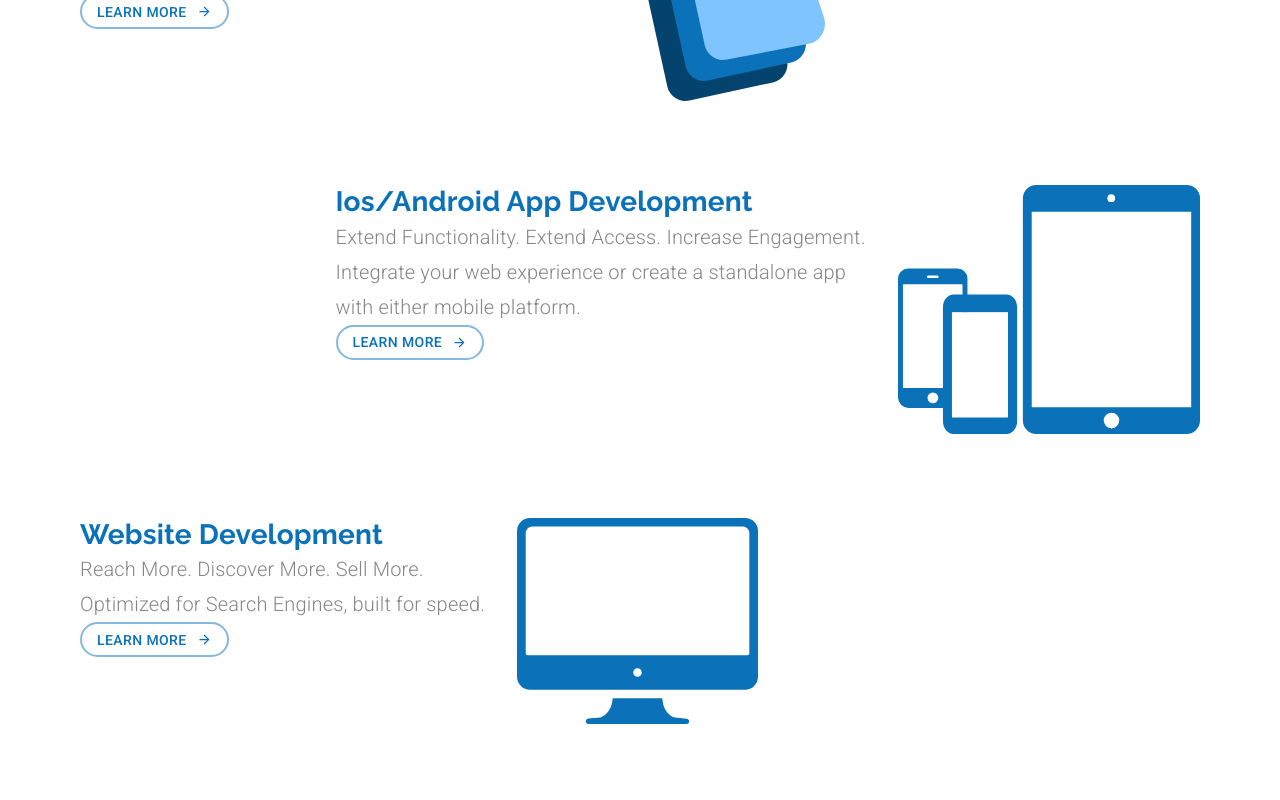
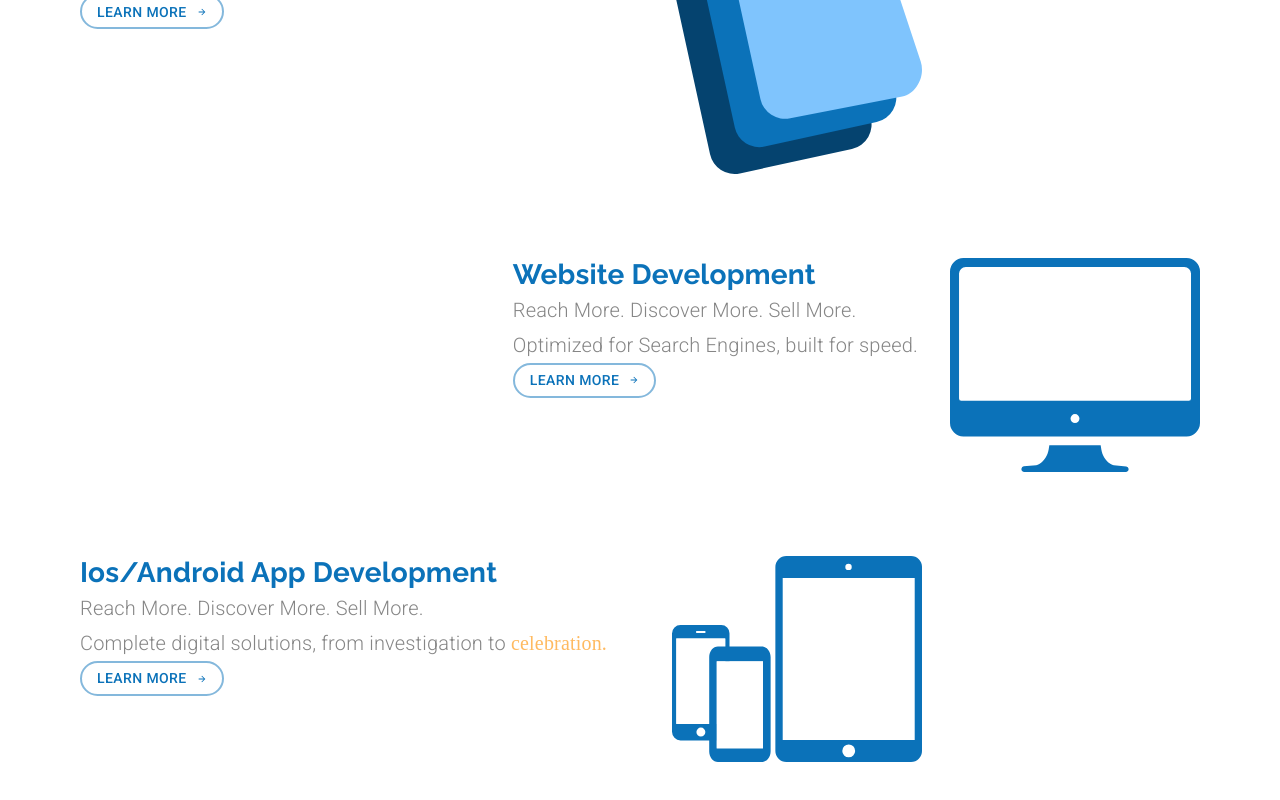
Before and after one commit to atenaaa/material-app, a React (Create React App) app: page / in a window 1280 px wide. Shown: the part 808-1608 px from the top of the page. Built offline with nearby package versions, Linux system fonts and the light colour scheme.

Commit message:
refactor page and change responive design

```diff
--- a/src/LandingPage.jsx
+++ b/src/LandingPage.jsx
@@ -13,9 +13,9 @@ import CardContent from '@mui/material/CardContent';
 import CallToAction from "../src/components/ui/CallToAction"
 
 import animationData from "./animations/landinganimation/data";
-import customsofware from "../src/assets/CustomSoftwareIcon.svg";
-import mobileAppIcon from "../src/assets/mobileIcon.svg";
-import webSiteIcon from "../src/assets/websiteIcon.svg";
+import customSoftwareIcon from "../src/assets/CustomSoftwareIcon.svg";
+import mobileAppsIcon from "../src/assets/mobileIcon.svg";
+import websitesIcon from "../src/assets/websiteIcon.svg";
 import revelotionBackground from "../src/assets/repeatingBackground.svg"
 import infoBackground from "../src/assets/infoBackground.svg"
 
@@ -122,10 +122,11 @@ const useStyle = makeStyles((theme) => ({
 
 }));
 
-function LandingPage( ) {
+function LandingPage({setSelectedIndex,setValue} ) {
   const classes = useStyle();
   const theme = useTheme();
-  const machesSm = useMediaQuery(theme.breakpoints.down("sm"));
+  const matchesSM = useMediaQuery(theme.breakpoints.down("sm"));
+
 
 
   const defaultOptions = {
@@ -141,7 +142,7 @@ function LandingPage( ) {
       container
       direction="column"
       className={classes.mainContainer}
-      justify={machesSm ? "center" : undefined}
+      justify={matchesSM ? "center" : undefined}
     >
       <Grid item>
         {/*--hero block--*/}
@@ -187,101 +188,75 @@ function LandingPage( ) {
       </Grid>
       <Grid item>
         {/* --custom software block -- */}
-        <Grid container direction="row" className={classes.servicesContainer}>
+        <Grid
+       container
+       direction="row"
+       justifyContent={matchesSM ? "center" : undefined}
+       className={classes.servicesContainer}
+       style={{marginButton:"10em"}}
+     >
        <Grid
          item
+
          style={{
-              marginLeft: machesSm ? 0 : "5em",
-              textAlign: machesSm ? "center" : undefined,
+            marginLeft: matchesSM ? 0 : "5em",
+           textAlign: matchesSM ? "center" : undefined,
+           width: matchesSM ? undefined : "35em"
          }}
        >
          <Typography variant="h4">Custom Software Development</Typography>
          <Typography variant="subtitle1" className={classes.subtitle}>
-              Save Energy. Save Time. Save Money.
+           Reach More. Discover More. Sell More.
          </Typography>
          <Typography variant="subtitle1">
               Complete digital solutions, from investigation to{" "}
               <span className={classes.specialText}>celebration.</span>
             </Typography>
-            <Button variant="outlined" className={classes.learnButton}
+         <Button
            component={Link}
            to="/customsoftware"
+           variant="outlined"
+           className={classes.learnButton}
+           onClick={() => {
+             setValue(1);
+             setSelectedIndex(3);
+           }}
          >
-
-              <span style={{ marginRight: "10px" }}>Learn More</span>
+           <span style={{ marginRight: 10 }}>Learn More</span>
            <ButtonArrow
-                width={15}
-                height={15}
+             width={10}
+             height={10}
              fill={theme.palette.common.blue}
+             component={Link}
+             to="/services"
            />
          </Button>
        </Grid>
-          <Grid item>
+       <Grid item style={{
+           marginRight: matchesSM ? 0 : "5em",}}>
          <img
            className={classes.icon}
-              src={customsofware}
-              alt="custo software"
+           alt="website icon"
+           src={customSoftwareIcon }
+           width="250em"
          />
        </Grid>
      </Grid>
       </Grid>
+
       <Grid item>
-        {/* -- ios/android block -- */}
+     {/*-----Websites Block-----*/}
      <Grid
        container
        direction="row"
+       justifyContent={matchesSM ? "center" : "flex-end"}
        className={classes.servicesContainer}
-          justifyContent={machesSm ? "center" : "flex-end"}
+       style={{marginButton:"10em"}}
      >
        <Grid
          item
          style={{
-              marginLeft: machesSm ? 0 : "5em",
-              textAlign: machesSm ? "center" : undefined,
-            }}
-          >
-            <Typography variant="h4">Ios/Android App Development</Typography>
-            <Typography variant="subtitle1" className={classes.subtitle}>
-              Extend Functionality. Extend Access. Increase Engagement.
-            </Typography>
-            <Typography variant="subtitle1">
-              Integrate your web experience or create a standalone app
-              {machesSm ? null : <br />}with either mobile platform.
-            </Typography>
-            <Button variant="outlined"
-             component={Link}
-              to="/mobileapps" className={classes.learnButton}>
-              {" "}
-              <span style={{ marginRight: "10px" }}>Learn More</span>
-              <ButtonArrow
-                width={15}
-                height={15}
-                fill={theme.palette.common.blue}
-              />
-            </Button>
-          </Grid>
-          <Grid item  style={{ marginRight: machesSm ? 0 : "5em" }}>
-            <img
-              className={classes.icon}
-              src={mobileAppIcon}
-              alt="custo software"
-            />
-          </Grid>
-        </Grid>
-      </Grid>
-      <Grid item>
-        {/* --custom software block -- */}
-        <Grid
-          container
-          direction="row"
-          className={classes.servicesContainer}
-          justify={machesSm ? "center" : undefined}
-        >
-          <Grid
-            item
-            style={{
-              marginLeft: machesSm ? 0 : "5em",
-              textAlign: machesSm ? "center" : undefined,
+           textAlign: matchesSM ? "center" : undefined
          }}
        >
          <Typography variant="h4">Website Development</Typography>
@@ -291,24 +266,93 @@ function LandingPage( ) {
          <Typography variant="subtitle1">
            Optimized for Search Engines, built for speed.
          </Typography>
-            <Button variant="outlined"
+         <Button
+           component={Link}
+           to="/websites"
+           variant="outlined"
            className={classes.learnButton}
-               component={Link}
-               to="/websites">
-
-              <span style={{ marginRight: "10px" }}>Learn More</span>
+           onClick={() => {
+             setValue(1);
+             setSelectedIndex(3);
+           }}
+         >
+           <span style={{ marginRight: 10 }} mt={2} mb={2}>Learn More</span>
            <ButtonArrow
-                width={15}
-                height={15}
+             width={10}
+             height={10}
              fill={theme.palette.common.blue}
            />
          </Button>
        </Grid>
-          <Grid item>
-            <img className={classes.icon} src={webSiteIcon} alt="website" />
+       <Grid item style={{
+           marginRight: matchesSM ? 0 : "5em",}}>
+         <img
+           className={classes.icon}
+           alt="website icon"
+           src={websitesIcon}
+           width="250em"
+         />
        </Grid>
      </Grid>
    </Grid>
+      <Grid item>
+     {/*-----Websites Block-----*/}
+     <Grid
+       container
+       direction="row"
+       justifyContent={matchesSM ? "center" : undefined}
+       className={classes.servicesContainer}
+       style={{marginButton:"10em"}}
+     >
+       <Grid
+         item
+
+         style={{
+            marginLeft: matchesSM ? 0 : "5em",
+           textAlign: matchesSM ? "center" : undefined,
+           width: matchesSM ? undefined : "35em"
+         }}
+       >
+          <Typography variant="h4">Ios/Android App Development</Typography>
+         <Typography variant="subtitle1" className={classes.subtitle}>
+           Reach More. Discover More. Sell More.
+         </Typography>
+         <Typography variant="subtitle1">
+              Complete digital solutions, from investigation to{" "}
+              <span className={classes.specialText}>celebration.</span>
+            </Typography>
+         <Button
+           component={Link}
+           to="/customsoftware"
+           variant="outlined"
+           className={classes.learnButton}
+           onClick={() => {
+             setValue(1);
+             setSelectedIndex(3);
+           }}
+         >
+           <span style={{ marginRight: 10 }}>Learn More</span>
+           <ButtonArrow
+             width={10}
+             height={10}
+             fill={theme.palette.common.blue}
+             component={Link}
+             to="/services"
+           />
+         </Button>
+       </Grid>
+       <Grid item style={{
+           marginRight: matchesSM ? 0 : "5em",}}>
+         <img
+           className={classes.icon}
+           alt="website icon"
+           src={mobileAppsIcon }
+           width="250em"
+         />
+       </Grid>
+     </Grid>
+   </Grid>
+
       {/*-----The Revolution Block-----*/}
       <Grid item >
         <Grid container alignItems="center" justifyContent="center" style={{ height: "70em", marginTop: "12em" }}>
@@ -356,12 +400,12 @@ function LandingPage( ) {
             container
             style={{
               position: "absolute",
-              textAlign: machesSm ? "center" : "inherit"
+              textAlign: matchesSM ? "center" : "inherit"
             }}
-            direction={machesSm ? "column" : "row"}
-            spacing={machesSm ? 10 : 0}
+            direction={matchesSM ? "column" : "row"}
+            spacing={matchesSM ? 10 : 0}
           >
-            <Grid item sm style={{ marginLeft: machesSm ? 0 : machesSm ? "2em" : "5em" }}>
+            <Grid item sm style={{ marginLeft: matchesSM ? 0 : matchesSM ? "2em" : "5em" }}>
               <Grid container direction="column">
                 <Typography variant="h2" style={{ color: "white" }}>About Us</Typography>
                 <Typography variant="subtitle2"> Let's get personal.</Typography>
@@ -387,8 +431,8 @@ function LandingPage( ) {
             </Grid>
 
             <Grid item sm style={{
-              marginRight: machesSm ? 0 : machesSm ? "2em" : "5em",
-              textAlign: machesSm ? "center" : "right"
+              marginRight: matchesSM ? 0 : matchesSM ? "2em" : "5em",
+              textAlign: matchesSM ? "center" : "right"
             }}>
               <Grid container direction="column">
                 <Typography variant="h2" style={{ color: "white" }}>Contact Us</Typography>
--- a/src/components/ui/Websites.jsx
+++ b/src/components/ui/Websites.jsx
@@ -12,6 +12,8 @@ import analytics from "../../assets/analytics.svg";
 import seo from "../../assets/seo.svg";
 import outReach from "../../assets/outreach.svg"
 import ecommerce from "../../assets/ecommerce.svg"
+import CallToAction from "./CallToAction";
+
 
 const useStyle = makeStyles((theme) => ({
   heading: {
@@ -242,6 +244,9 @@ function Websites({ setSelectedIndex }) {
             </Typography>
           </Grid>
       </Grid>
+      <Grid item>
+        <CallToAction />
+      </Grid>
     </Grid>
 
   )
```
Also changed, not shown: src/CustomSoftware.jsx (+76 -48 lines), src/components/ui/MobileApps.jsx (+17 -15 lines). Lines whose indentation alone changed are shown as unchanged.
